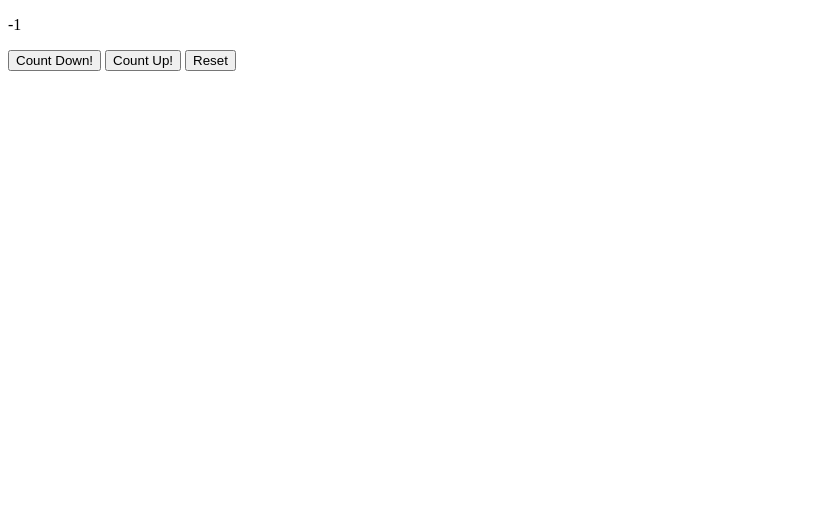
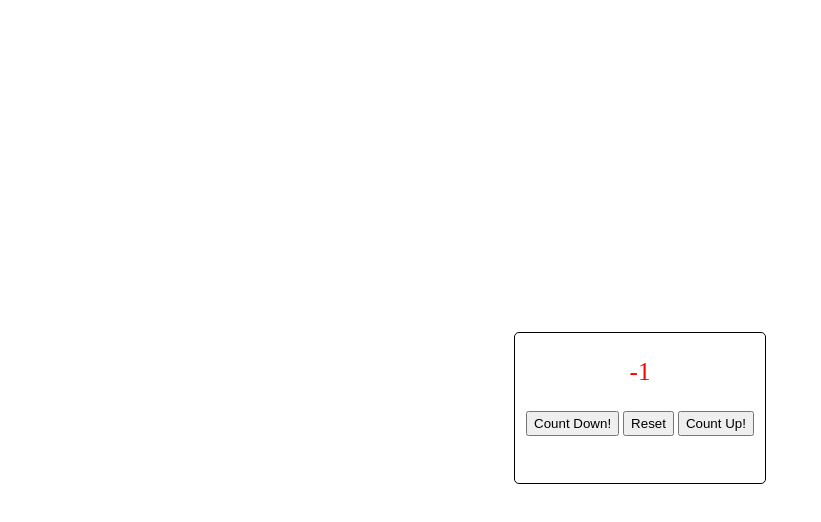
Before and after one commit to WLH13/js-dom-manipulation-lecture, a plain HTML site: page index.html in a window 1280 px wide. Both pictures are taken after a click on the button "Count Down!". Shown: the whole page, without its empty margins (0-821 px from the left). Drawn offline with Linux system fonts and the light colour scheme.

Commit message:
added some styling to the counter

```diff
--- a/index.html
+++ b/index.html
@@ -8,10 +8,14 @@
     <link rel="stylesheet" type="text/css" href="style.css">
 </head>
 <body>
-    <p id="counter"></p>
-    <button onclick="decrementCount()">Count Down!</button>
-    <button onclick="incrementCount()">Count Up!</button>
-    <button onclick="resetCount()">Reset</button>
+    <section id="counter-container">
+        <p id="counter"></p>
+        <div>
+            <button onclick="decrementCount()">Count Down!</button>
+            <button onclick="resetCount()">Reset</button>
+            <button onclick="incrementCount()">Count Up!</button>
+        </div>
+    </section>
 </body>
 <script src="index.js"></script>
 </html>
--- a/index.js
+++ b/index.js
@@ -1,19 +1,33 @@
 let count = 0;
-
 const counter = document.getElementById('counter')
 counter.innerText = count;
 
 function incrementCount(){
-    count += 1;
+    count++;
+    if(count < 0){
+        counter.style = 'color: red';
+    } else if(count > 0){
+        counter.style = 'color: green';
+    } else {
+        counter.style = 'color: black';
+    }
     counter.innerText = count;
 }
 
 function decrementCount(){
-    count -= 1;
+    count--;
+    if(count < 0){
+        counter.style = 'color: red';
+    } else if(count > 0){
+        counter.style = 'color: green';
+    } else {
+        counter.style = 'color: black';
+    }
     counter.innerText = count;
 }
 
 function resetCount(){
     count = 0;
     counter.innerText = count;
+    counter.style = 'color: black';
 }
--- a/style.css
+++ b/style.css
@@ -0,0 +1,25 @@
+body {
+    height: 100vh;
+    display: flex;
+    justify-content: center;
+    align-items: center;
+}
+
+p {
+    text-align: center;
+    font-size: 25px;
+}
+
+button {
+    height: 25px;
+}
+
+#counter-container {
+    height: 150px;
+    width: 250px;
+    border: 1px solid black;
+    border-radius: 5px;
+    display: flex;
+    flex-direction: column;
+    align-items: center;
+}
```
